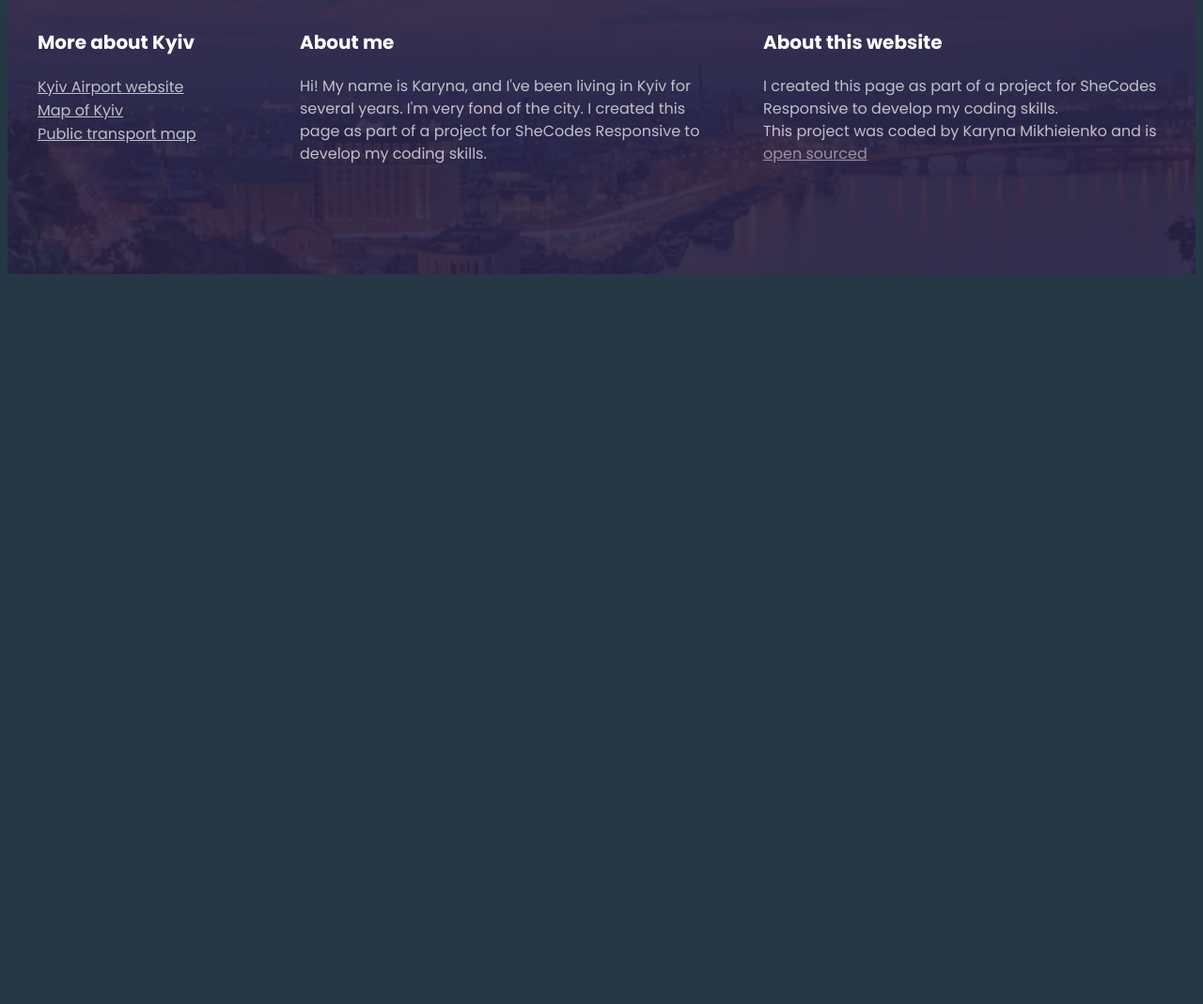
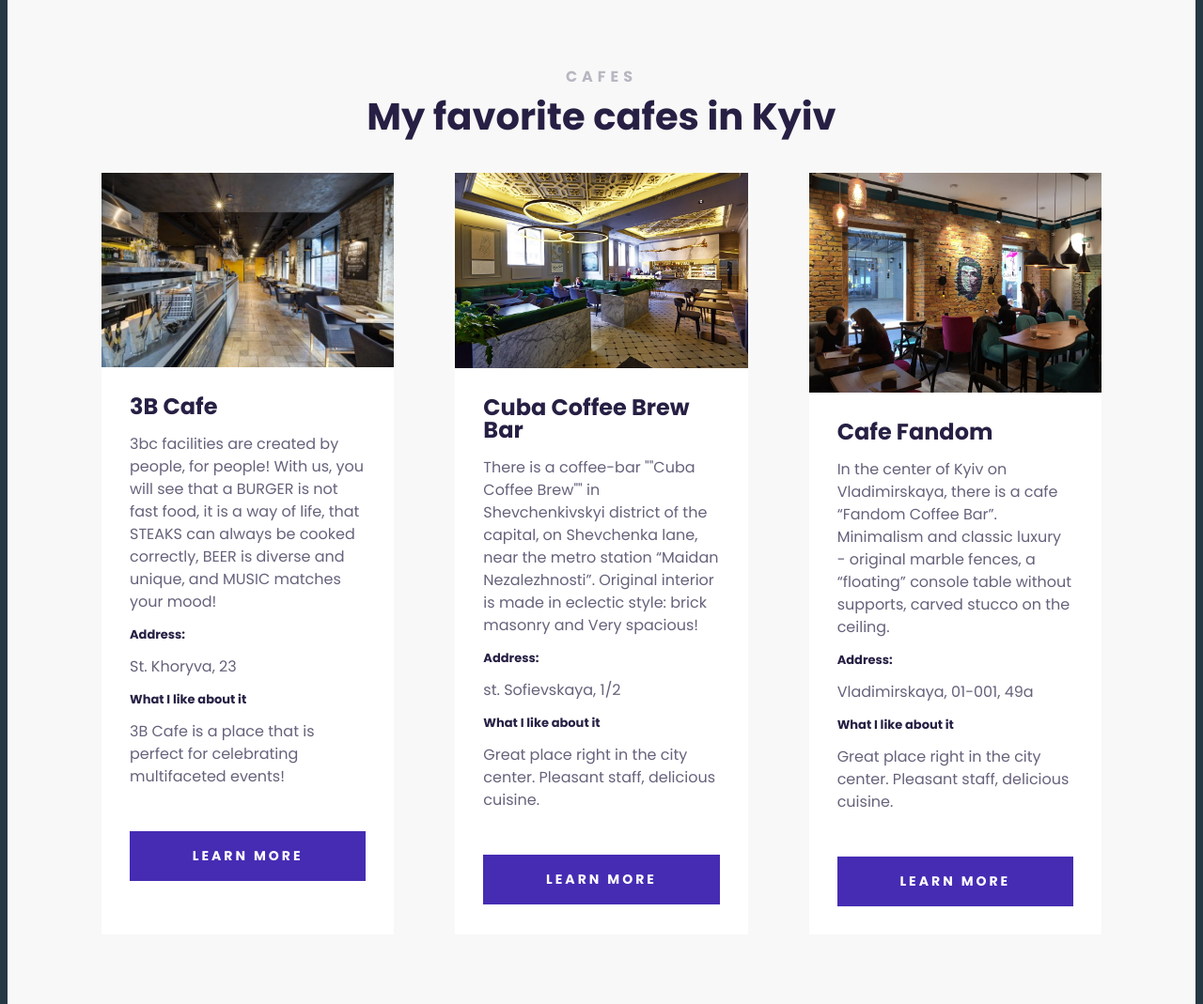
Before and after one commit to karina-mi/ukraine-travel-project, a plain HTML site: page index.html in a window 1280 px wide. Shown: the part 1491-2560 px from the top of the page at 94% size. Before the commit the page ends 1791 px from the top, so only its background shows below. Drawn offline with Linux system fonts and the light colour scheme.

Commit message:
added cards

```diff
--- a/index.html
+++ b/index.html
@@ -37,6 +37,94 @@
                     opportunities. This makes the city an attractive destination for students and academics alike.
 
                 </p>
+            </div>
+        </section>
+        <section class="secondary">
+            <h2 class="text-center">Cafes</h2>
+            <h3 class="text-center">My favorite cafes in Kyiv</h3>
+
+            <div class="grid grid-3-columns">
+                <div class="card">
+                    <div class="card-header">
+                        <img src="images/3b-cafe.jpg" class="img-responsive">
+                    </div>
+                    <div class="card-body">
+                        <h4>3B Cafe</h4>
+                        <p>
+                            3bc facilities are created by people, for people! With us, you will see that a BURGER is not fast food,
+                            it is a way of life, that STEAKS can always be cooked correctly, BEER is diverse and unique, and MUSIC matches
+                            your mood!
+                        </p>
+                        <h5>Address:</h5>
+                        <p>St. Khoryva, 23</p>
+                        <h5>What I like about it</h5>
+                        <p>3B Cafe is a place that is perfect for celebrating multifaceted events!</p>
+                    </div>
+                    <div class="card-footer">
+                        <a
+                                href="https://maps.app.goo.gl/wZYKvAYcpqdRSTx38"
+                                class="btn"
+                                target="_blank"
+                        >
+                            Learn more
+                        </a>
+                    </div>
+                </div>
+                <div class="card">
+                    <div class="card-header">
+                        <img src="images/caption.jpg" class="img-responsive">
+                    </div>
+                    <div class="card-body">
+                        <h4>Cuba Coffee Brew Bar</h4>
+                        <p>
+                            There is a coffee-bar ""Cuba Coffee Brew"" in Shevchenkivskyi district of the capital, on Shevchenka lane, near the metro station
+                            “Maidan Nezalezhnosti”. Original interior is made in eclectic style: brick masonry and Very spacious!
+                        </p>
+                        <h5>Address:</h5>
+                        <p>st. Sofievskaya, 1/2</p>
+                        <h5>What I like about it</h5>
+                        <p> Great place right in the city center. Pleasant staff,
+                            delicious cuisine.</p>
+                    </div>
+                    <div class="card-footer">
+                        <a
+                                href="https://maps.app.goo.gl/rW1Mj3mvTxNT5v7n8"
+                                class="btn"
+                                target="_blank"
+                        >
+                            Learn more
+                        </a>
+                    </div>
+                </div>
+                <div class="card">
+                    <div class="card-header">
+                        <img src="images/front-wall.jpg" class="img-responsive">
+                    </div>
+                    <div class="card-body">
+                        <h4>Cafe Fandom</h4>
+                        <p>
+                            In the center of Kyiv on Vladimirskaya, there is a cafe “Fandom Coffee Bar”.
+                            Minimalism and classic luxury - original marble fences, a “floating”
+                            console table without supports, carved stucco on the ceiling.
+                        </p>
+                        <h5>Address:</h5>
+                        <p>Vladimirskaya, 01-001, 49a</p>
+                        <h5>What I like about it</h5>
+                        <p>
+                            Great place right in the city center. Pleasant staff,
+                            delicious cuisine.
+                        </p>
+                    </div>
+                    <div class="card-footer">
+                        <a
+                                href="https://maps.app.goo.gl/ajPhCqEZsW2q6LqMA"
+                                class="btn"
+                                target="_blank"
+                        >
+                            Learn more
+                        </a>
+                    </div>
+                </div>
             </div>
         </section>
     </main>
--- a/src/style.css
+++ b/src/style.css
@@ -6,15 +6,52 @@ body {
     max-width: 1400px;
     margin: 0 auto;
 }
+.text-center {
+    text-align: center;
+}
 section {
-    max-width: 1200px;
+    max-width: 100%;
     margin: 0 auto;
-    padding: 100px 0;
+    padding: 100px;
+}
+
+section.secondary {
+    background: #f8f8f8;
 }
 
 .grid {
     display: grid;
     gap: 65px;
+}
+
+.grid-3-columns {
+    grid-template-columns: 1fr 1fr 1fr;
+}
+
+.card {
+    background: white;
+    margin: 30px 0;
+}
+.card-body {
+    padding: 30px;
+}
+
+.card-footer {
+    padding: 0 30px 30px;
+}
+
+.btn {
+    display: block;
+    color: white;
+    font-weight: 700;
+    font-size: 14px;
+    line-height: 21px;
+    text-align: center;
+    letter-spacing: 3px;
+    text-transform: uppercase;
+    padding: 16px;
+    background-color: #462cb3;
+    text-decoration: none;
 }
 
 .img-responsive {
@@ -101,6 +138,22 @@ main h3 {
     margin: 0;
 }
 
+main h4 {
+    font-weight: 700;
+    font-size: 24px;
+    line-height: 1;
+    color: #272044;
+    margin: 0;
+}
+
+main h5 {
+    font-weight: 700;
+    font-size: 13px;
+    margin: 0;
+    line-height: 1;
+    color: #272044;
+}
+
 main p {
     font-style: normal;
     font-weight: 400;
@@ -109,6 +162,7 @@ main p {
     color: #272044;
     opacity: 0.7;
 }
+
 
 footer {
     color: white;
```
Also changed, not shown: images/3b-cafe.jpg (added), images/caption.jpg (added), images/front-wall.jpg (added).
